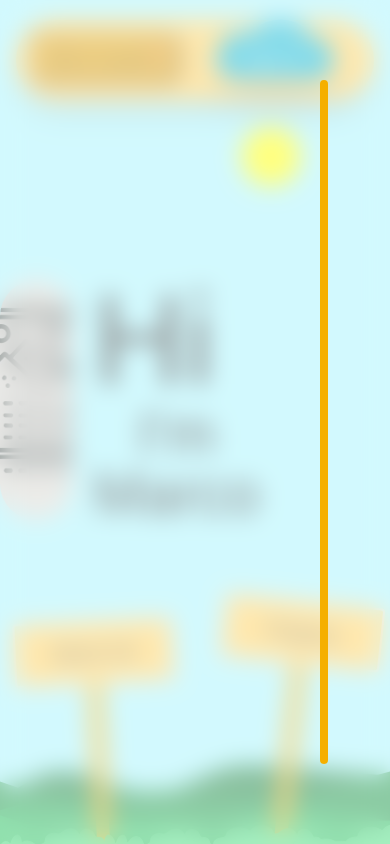
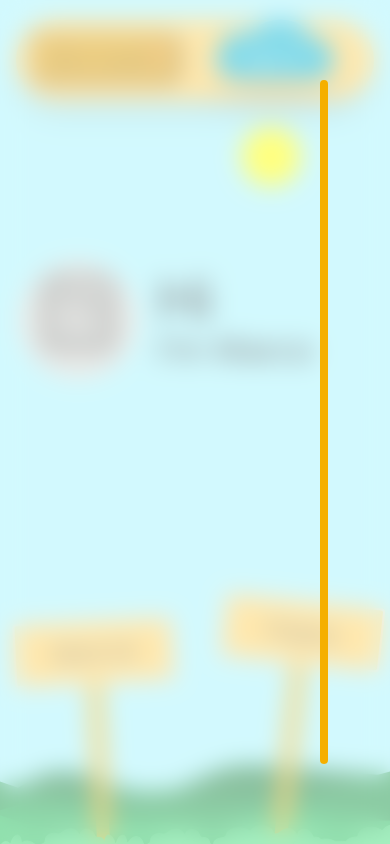
Before and after one commit to CombCode/portfolio, a Vue app: page /projects in a window 390 px wide. Built offline with nearby package versions, Linux system fonts and the light colour scheme.

Commit message:
feat(UI) Home view body and contactForm mobile adaptation

```diff
--- a/src/components/Button_3DStyle.vue
+++ b/src/components/Button_3DStyle.vue
@@ -9,7 +9,7 @@
                 <p v-if="formIsOpen" class=" text-text-Lmode dark:text-background-Lmode font-roboto text-xl select-none">close</p>
                 <p v-if="!formIsOpen"class=" text-accent-Lmode dark:text-secondary-Lmode font-roboto font-bold text-2xl select-none">!</p>
             </div>
-            <contacForm class=" absolute top-0 left-0 -z-10 transition-all ease-in-out" :class = "{'scale-0 origin-top-left' : !formIsOpen}"></contacForm>
+            <contacForm class=" md:absolute fixed left-1/2 -translate-x-1/2 top-10 md:-translate-x-0 md:top-0 md:left-0 -z-10 transition-all ease-in-out" :class = "{'scale-0 origin-top-left' : !formIsOpen}"></contacForm>
         </div>
     </div>
 </template>
--- a/src/components/body/Body.vue
+++ b/src/components/body/Body.vue
@@ -1,9 +1,8 @@
 <template>
     <div class="h-screen w-screen relative flex flex-col justify-end bg-cyan-200 dark:bg-cyan-900">
-        <div>
-            <MeCardVue class=" w-2/3 h-60 mb-10"/>
+        <div class=" grow flex flex-col items-center justify-center md:flex-none md:mx-0 mx-5 ">
+            <MeCardVue class=" md:w-2/3 w-full mt-20 md:mt-0"/>
         </div>
-
 
         <div class=" flex flex-row justify-around overflow-clip pt-10 z-10">
             <signBoard class=" mt-5 -rotate-3 hover:-translate-y-2 transition-all ease-out duration-500" caption="About me"></signBoard>
--- a/src/components/body/MeCard.vue
+++ b/src/components/body/MeCard.vue
@@ -7,12 +7,10 @@
 
         <transition name="appearFormLeft">
         <div class="basis-2/3 w-full h-full flex flex-col items-start justify-center pl-5" v-if="showName">
-            <p class=" text-9xl text-text-Lmode dark:text-background-Lmode">Hi</p>
-            <p class=" text-6xl text-text-Lmode dark:text-background-Lmode">I'm Marco</p>
+            <p class=" md:text-9xl text-6xl text-text-Lmode dark:text-background-Lmode">Hi</p>
+            <p class=" md:text-6xl text-4xl text-text-Lmode dark:text-background-Lmode">I'm Marco</p>
         </div>
         </transition>
-
-
 </div>
 </template>
 
--- a/src/components/contacForm.vue
+++ b/src/components/contacForm.vue
@@ -1,7 +1,7 @@
 <template>
     <div class=" w-auto h-auto bg-primary-Lmode rounded-xl shadow">
         <div class="flex flex-col p-10">
-            <form name="messagesForm" method="POST" data-netlify="true" netlify>
+            <form name="messagesForm" method="POST" data-netlify="true" netlify class="group">
                 <input type="hidden" name="form-name" value="messagesForm">
                 <div v-for="(field, index) in fields" :key="index">
                     <div class=" py-5">
@@ -12,13 +12,14 @@
                         <input v-else :type="field.type" :name="field.name" :placeholder="field.placeholder" class=" rounded-md shadow p-2 w-64">
                     </div>
                 </div>
-                <button class="group overflow-hidden p-2 flex flex-row align-middle justify-center mt-10 w-auto rounded sendShadows border-b-2 border-black hover:scale-110 active:scale-100 transition-all ease-in-out cursor-pointer"
+                <button class="md:group overflow-hidden p-2 flex flex-row align-middle justify-center mt-10 w-auto mx-auto px-10 rounded sendShadows border-b-2 border-black hover:scale-110 active:scale-100 transition-all ease-in-out cursor-pointer"
                 @click="submitAnimation"
                 type="submit">
-                    <p class=" font-bold text-black">Send</p>
-                    <Send color="black" stroke-width="2" class=" transition-all ease-in-out duration-500 translate-y-20 -translate-x-20"
+                    <p class=" font-bold text-black translate-x-2 group-hover:translate-x-0 group-focus-within:translate-x-0 transition-all ease-in-out"
+                    :class="{'translate-x-0':sendIconanimationIsActive}">Send</p>
+                    <Send color="black" stroke-width="2" class=" transition-all ease-in-out duration-500 translate-y-20 -translate-x-20  group-focus-within:translate-y-0  group-focus-within:translate-x-0"
                     :class="{
-                        'group-hover:translate-y-0 group-hover:translate-x-0' : !sendIconanimationIsActive&&!resetIconPosition,
+                        'group-hover:translate-y-0 group-hover:translate-x-0':!sendIconanimationIsActive&&!resetIconPosition,
                         '-translate-y-20 translate-x-20':sendIconanimationIsActive,
                         'translate-y-20 -translate-x-20 transition-none': resetIconPosition
                     }"/>
```
